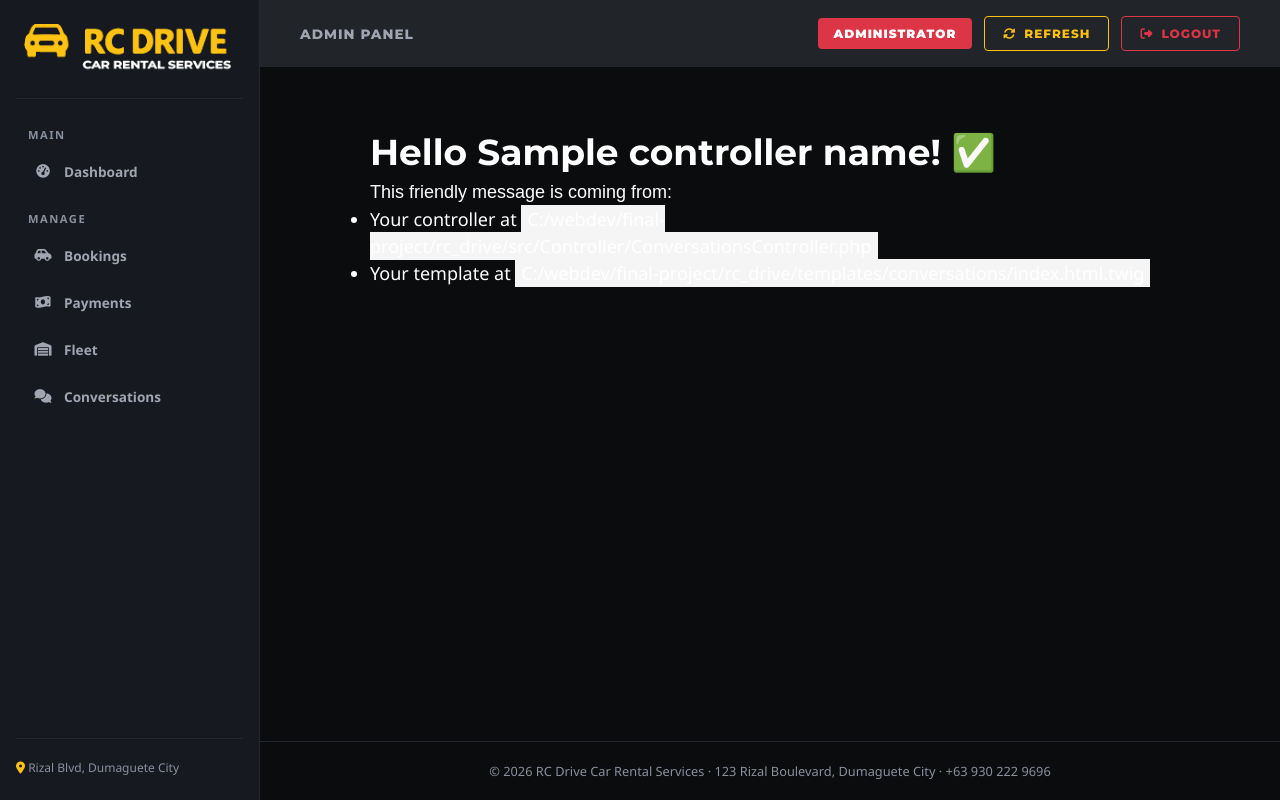
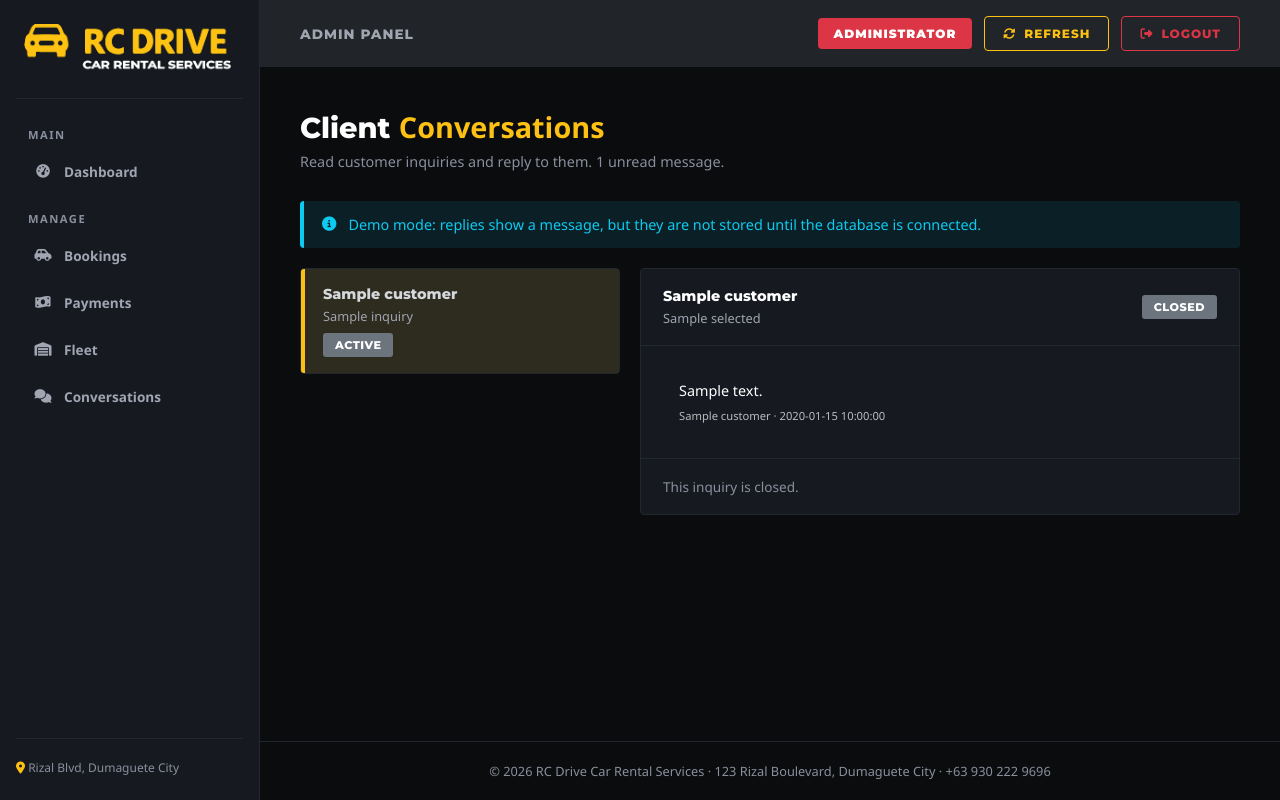
Before and after one commit to RYZELCASTILLO/rc_drive, a Symfony app: template templates/conversations/index.html.twig in a window 1280 px wide. Run offline with Twig, Linux system fonts and the light colour scheme; the template is opened without the code that fills it: most values are stand-ins (such as "Sample title", 1, 10 or a date in 2020); some libraries are stand-ins or nearby versions.

Commit message:
Update conversations controller and template

```diff
--- a/templates/conversations/index.html.twig
+++ b/templates/conversations/index.html.twig
@@ -1,20 +1,71 @@
 {% extends 'base.html.twig' %}
 
-{% block title %}Hello ConversationsController!{% endblock %}
+{% block title %}Conversations{% endblock %}
 
 {% block body %}
-<style>
-    .example-wrapper { margin: 1em auto; max-width: 800px; width: 95%; font: 18px/1.5 sans-serif; }
-    .example-wrapper code { background: #F5F5F5; padding: 2px 6px; }
-</style>
 
-<div class="example-wrapper">
-    <h1>Hello {{ controller_name }}! ✅</h1>
+<div class="dash-page-title">
+    <h2>Client <span>Conversations</span></h2>
+    <p>Read customer inquiries and reply to them. {{ total_unread }} unread message{{ total_unread == 1 ? '' : 's' }}.</p>
+</div>
 
-    This friendly message is coming from:
-    <ul>
-        <li>Your controller at <code>C:/webdev/final-project/rc_drive/src/Controller/ConversationsController.php</code></li>
-        <li>Your template at <code>C:/webdev/final-project/rc_drive/templates/conversations/index.html.twig</code></li>
-    </ul>
+<div class="dash-alert dash-alert-info">
+    <i class="fa-solid fa-circle-info"></i>
+    Demo mode: replies show a message, but they are not stored until the database is connected.
 </div>
+
+<div class="chat-layout">
+
+    <div class="chat-list">
+        {% for i in inquiries %}
+            <a href="{{ path('app_conversations', {id: i.id}) }}" class="chat-item {{ i.id == selected.id ? 'active' : '' }}">
+                <div class="chat-item-top">
+                    <span class="chat-name">{{ i.customer }}</span>
+                    {% if i.unread > 0 and i.id != selected.id %}
+                        <span class="chat-unread">{{ i.unread }}</span>
+                    {% endif %}
+                </div>
+                <div class="chat-subject">{{ i.subject }}</div>
+                <span class="dash-badge {{ i.status == 'Open' ? 'dash-badge-pending' : 'dash-badge-cancelled' }}">{{ i.status }}</span>
+            </a>
+        {% endfor %}
+    </div>
+
+    <div class="chat-thread">
+        <div class="chat-head">
+            <div>
+                <div class="chat-name">{{ selected.customer }}</div>
+                <div class="chat-subject">{{ selected.subject }}</div>
+            </div>
+
+            {% if selected.status == 'Open' %}
+                <form method="post" action="{{ path('app_conversations_action', {id: selected.id, action: 'close'}) }}">
+                    <button type="submit" class="dash-btn dash-btn-danger dash-btn-sm">Close Inquiry</button>
+                </form>
+            {% else %}
+                <span class="dash-badge dash-badge-cancelled">Closed</span>
+            {% endif %}
+        </div>
+
+        <div class="chat-messages">
+            {% for m in selected.messages %}
+                <div class="bubble bubble-{{ m.from }}">
+                    {{ m.text }}
+                    <small>{{ m.from == 'admin' ? 'You' : selected.customer }} &middot; {{ m.time }}</small>
+                </div>
+            {% endfor %}
+        </div>
+
+        {% if selected.status == 'Open' %}
+            <form method="post" class="chat-reply" action="{{ path('app_conversations_action', {id: selected.id, action: 'reply'}) }}">
+                <textarea name="message" placeholder="Type your reply..." required></textarea>
+                <button type="submit" class="dash-btn dash-btn-yellow"><i class="fa-solid fa-paper-plane"></i> Send</button>
+            </form>
+        {% else %}
+            <div class="chat-closed">This inquiry is closed.</div>
+        {% endif %}
+    </div>
+
+</div>
+
 {% endblock %}
```
Also changed, not shown: src/Controller/ConversationsController.php (+75 -3 lines).
